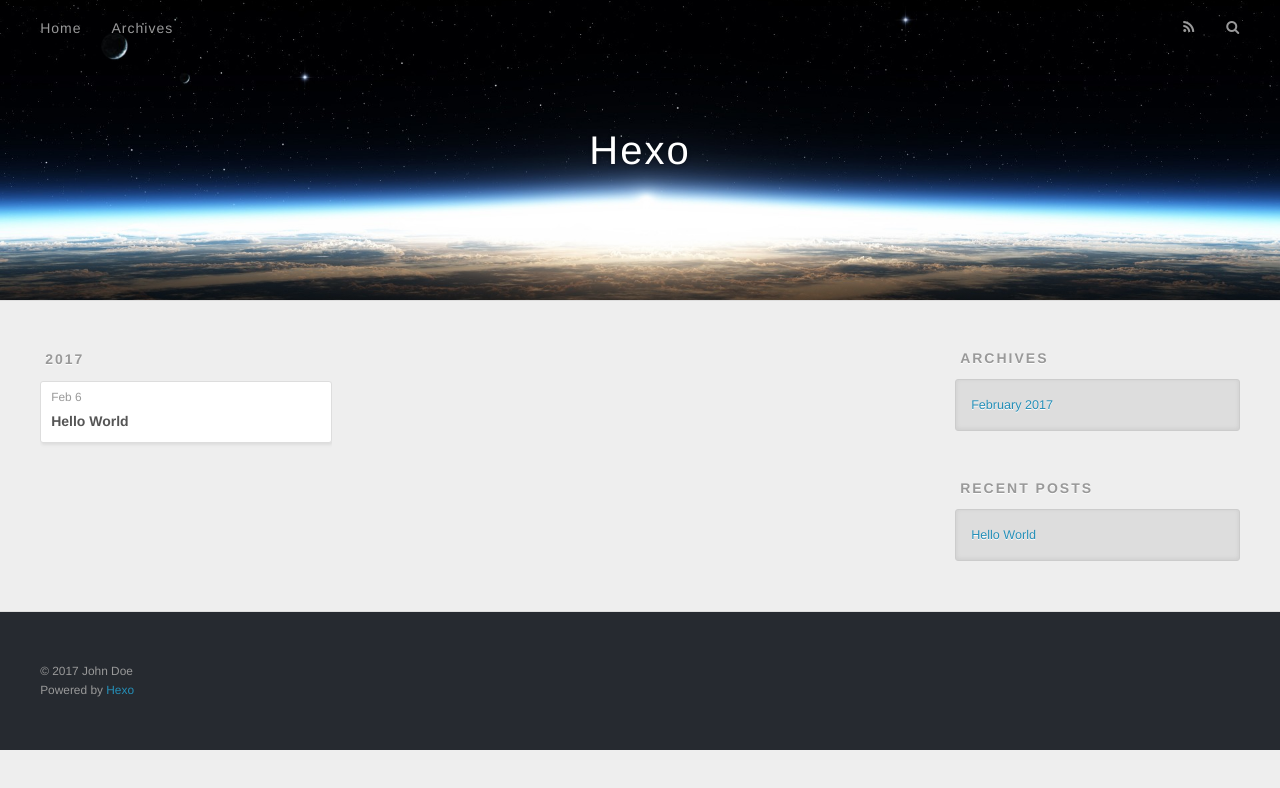
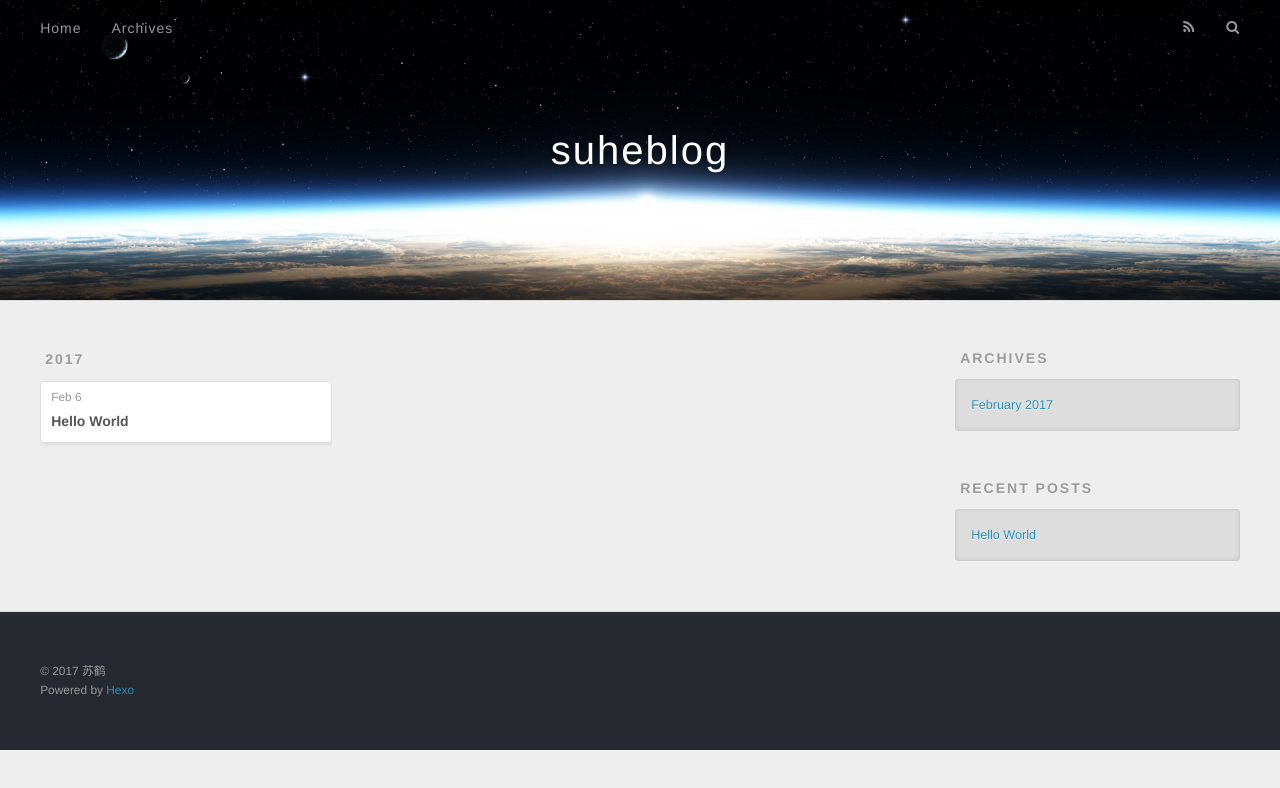
Before and after one commit to ReidSuHe/ReidSuHe.github.io, a plain HTML site: page archives/2017/02/index.html in a window 1280 px wide. Drawn offline with nearby package versions, Linux system fonts and the light colour scheme.

Commit message:
Site updated: 2017-02-06 22:09:04

```diff
--- a/archives/2017/02/index.html
+++ b/archives/2017/02/index.html
@@ -3,16 +3,16 @@
 <head>
   <meta charset="utf-8">
 
-  <title>Archives: 2017/2 | Hexo</title>
+  <title>Archives: 2017/2 | suheblog</title>
   <meta name="viewport" content="width=device-width, initial-scale=1, maximum-scale=1">
   <meta property="og:type" content="website">
-<meta property="og:title" content="Hexo">
+<meta property="og:title" content="suheblog">
 <meta property="og:url" content="http://yoursite.com/archives/2017/02/index.html">
-<meta property="og:site_name" content="Hexo">
+<meta property="og:site_name" content="suheblog">
 <meta name="twitter:card" content="summary">
-<meta name="twitter:title" content="Hexo">
+<meta name="twitter:title" content="suheblog">
 
-    <link rel="alternate" href="/atom.xml" title="Hexo" type="application/atom+xml">
+    <link rel="alternate" href="/atom.xml" title="suheblog" type="application/atom+xml">
 
 
     <link rel="icon" href="/favicon.png">
@@ -33,7 +33,7 @@
   <div id="header-outer" class="outer">
     <div id="header-title" class="inner">
       <h1 id="logo-wrap">
-        <a href="/" id="logo">Hexo</a>
+        <a href="/" id="logo">suheblog</a>
       </h1>
 
     </div>
@@ -137,7 +137,7 @@
 
   <div class="outer">
     <div id="footer-info" class="inner">
-      &copy; 2017 John Doe<br>
+      &copy; 2017 苏鹤<br>
       Powered by <a href="http://hexo.io/" target="_blank">Hexo</a>
     </div>
   </div>
```
Also changed, not shown: 2017/02/06/hello-world/index.html (+6 -6 lines), archives/2017/index.html (+7 -7 lines), archives/index.html (+7 -7 lines), index.html (+8 -8 lines).
